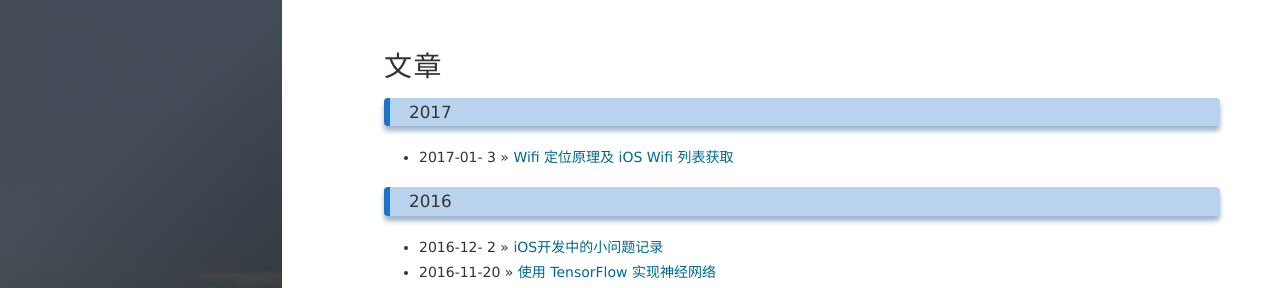
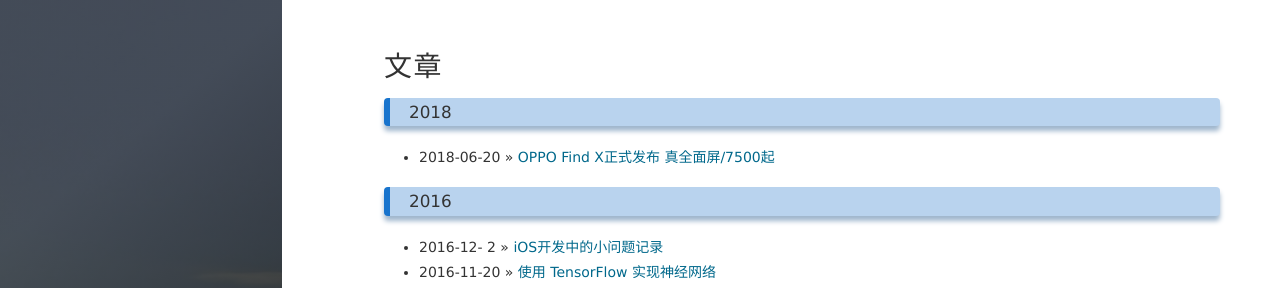
Before and after one commit to EYERER/EYERER.github.io, a Jekyll site: the page built from archive.html, in a window 1280 px wide and 995 px high. Shown: the top 288 px of the window. Built offline with Jekyll 4.4.1, drawn with Linux system fonts in a browser that asks for light colours; nearby versions of some CDN libraries; comment, search, counter and statistics services are not loaded; part of the change alters nothing that is shown.

Commit message:
Update 2017-01-03-iOS_Wifilist.md

````diff
--- a/_posts/2017-01-03-iOS_Wifilist.md
+++ b/_posts/2017-01-03-iOS_Wifilist.md
@@ -1,155 +1,16 @@
 ---
 layout: post
-title: Wifi 定位原理及 iOS Wifi 列表获取
-date: 2017-01-03
-tag: iOS
+title: OPPO Find X正式发布 真全面屏/7500起
+date: 2018-06-20
+tag: Android
 ---
-
-　　对于大家来说，Wifi 应该是一个很熟悉的词了，我们每天都可能在使用 Wifi 热点。Wifi 除了能给我们提供热点之外同时还有定位的作用， 现在移动设备的对用户的隐私保护是越来越严格了，就如定位功能，必须要经过设备用户的授权才能使用 Location 给这台设备定位。这些严格的隐私政策对用户起到到保护作用，但对开发人员却是一种阻碍，在产品强需求的情况下用户是会授权的，如地图类应用，但是另外一些没有对定位强需求的产品，用户可能就不会给你授权了，这是我们可以考虑下 Wifi 定位了。
-
-### Wifi 定位原理
-
-　　当我们使用手机扫面 Wifi 的时候，其实就可以定位到这台手机的位置信息了。每个 Wifi 路由开启后，都会不停的往四周发射信号，我们把 Wifi 路由想象成太阳以某种频度不停的往周围发射电磁波，电磁波会因距离的削弱，同时也会因为物体阻挡而削弱。例子就是我们在离 Wifi 路由器同样远的位置，有些地方信号强度高有些地方信号强度低。路由同时也叫 Wifi 热点（或者 Wifi AP：Access Point）。每一个 Wifi 路由器都会有一个 BSSID，很多人都管这个 BSSID 叫 MAC 地址（其实 BSSID 并不是 MAC 地址），BSSID 设定了一般就不会在变也不会重复，也就意味着是全球唯一的，这是路由制造的规则，既然有规则那么就会有不遵守规则的人，文章结尾会介绍不遵守规则的人是如何害人害己的。
-
-　　刚才提到的 BSSID，在 Wifi 路由器的发射中是可以检测到的，同时 Wifi 路由信号还伴随着，SSID(路由器的名称：如XX的Wifi)、signalStrength（手机接收到Wifi的信号强度）及其它信息。看到这里你应该知道如何使用Wifi定位的了，条件：唯一不变的BSSID 和 手机到路由器的信号强度。思路：Wifi 信号是有范围的，我们假设这个范围就是10米为半径的一个圆(实际情况根据Wifi路由厂商和路由器周围环境而定)，我们去采集一些Wifi热点回来，某家水果店的 Wifi、某家餐馆的 Wifi 等等，我们自己去采集的我们肯定知道他们的具体位置，及刚才提到的 Wifi 中的信息：BSSID、SSID、signalStrength，再把他们存入数据库，采集的人可以很多：专业采集人员、出租车司机、快递员等等，他们经常穿梭于大街小巷，其实我们每个人都是Wifi数据库的采集人员，我们的手机厂商每天都在默默的采集着我们的位置信息，iPhone手机系统设置里就可以看到你今天去哪了，你的Wifi连接过哪些设备也是知道的。时间越久Wifi数据库信息越丰富，最终会发现每个BSSID会对应多个SSID和signalStrength，因为SSID是可以修改的，signalStrength是由于在这个Wifi热点的周围不同位置采集的，所以信号强度也不同。采集的信号强度越多，给BSSID也就是这个Wifi热点的定位就越精准。
-
-　　现在如果我去一个陌生的地方，我打开手机扫描周围的 Wifi 刚好扫描到了一个或几个，我把这个 Wifi 信息（BSSID）传给服务器，服务器通过这个 BSSID 去数据库查找，就能直接匹配到对应的位置，返回给我。如果匹配不到则表示这里没人来采集过 Wifi 信息，或者是这个 Wifi 热点是最近布置的，采集人员还没来得及采集。服务器可以把这些未采集到的先分类后期统一规划。
-
-　　Wifi 定位整体功能是需要服务端来配合的，也就表示必须要有网络环境才行。其实移动端(手机、Pad等)也可以独立完成，不过对技术和设备硬件要求会高很多，全球的 Wifi 热点是一个很庞大的数据量，需要经过高精度的无损压缩后放在内存很大的手机里才行，或许多年以后可以实现吧(即使技术上能实现了，对于产品和研发来说收益、风险、和工作量又是一场PK)
-
-
-### iOS 申请获取 Wifi 列表权限
-
-　　知道了原理有啥用呢，能实现么？好吧现在就遇到问题了，移动设备如今主要是 Andorid 和 iOS, Android 上可以直接扫描 Wifi 列表获取相关信息，自己去网上找找, 所以说会原理不一定会技术实现，我也就只能讲讲 iOS 的技术实现了。
-　　iOS 上获取 Wifi 列表其实也有很大限制，在 iOS 9 以前是不能获取Wifi列表的，只能获取当前连接的 Wifi 信息，也就表示只有连接了 Wifi 才能定位，刚才文章说到的场景是，我在一个陌生的原理，拿出手机扫描 Wifi ，也就是我并没连接那里的 Wifi（我不知道密码我怎么连啊）。Apple 在 iOS 9 以后，提供了获取Wifi列表的API，但是获取Wifi列表是有门槛的，主要步骤有：
-
->* 1、向 Apple 申请开发 Network Extension 权限
->* 2、申请包含 Network Extension 的描述文件
->* 3、配置 Info.plist
->* 4、配置 entitlements
->* 5、iOS 获取 Wifi 列表代码实现
->* 6、获取Wifi列表回调
-
-### 1、向 Apple 申请开发 Network Extension 权限
-
-　　首先要先写封邮件给 [networkextension@apple.com](mailto:networkextension@apple.com) ，问苹果要开发 Network Extension 的权限。
-苹果收到邮件后会自动回复邮件，在 [https://developer.apple.com/contact/network-extension/](https://developer.apple.com/contact/network-extension/) 里面填写申请表格，内容包括：
-
-```
-Organization：
-
-Company / Product URL:
-
-What's your product's target market?
-
-What's your company's primary function?
-
-Describe your application and how it will use the Network Extension framework.
-
-What type of entitlement are you requesting?
-
-。。。
-```
-
-申请后大概两周左右能收到 Aplle的 确认信，如：
-
-```
-Hi,
-
-Thanks for your interest in the Network Extension APIs.
-
-We added a new template containing the Network Extension entitlements to your team.
-
-。。。。
-```
-
-### 2、申请包含 Network Extension 的描述文件
-
-![](/images/posts/Wifilist/PastedGraphic.png)
-
-选择包含 Network Extension 的描述文件，后点击下载，下载完成双击描述文件。
-
-### 3、配置 Info.plist
-
-Xcode Info.plist 里 Required background modes 添加 一个 network-authentication(item)
-
-![](/images/posts/Wifilist/infoplist.png)
-
-### 4、配置 entitlements
-
-Demo.entitlements（Demo是项目名称） 里添加 Key-Value: com.apple.developer.networking.HotspotHelper -> YES
-
-![](/images/posts/Wifilist/entitlement.png)
-
-### 5、iOS 获取 Wifi 列表代码实现
-
-导入头文件
-
-```
-#import <NetworkExtension/NetworkExtension.h>
-```
-
-代码实现
-
-```
-- (void)getWifiList {
-
-	if (![[[UIDevice currentDevice] systemVersion] floatValue] >= 9.0) {return;}
-	dispatch_queue_t queue = dispatch_queue_create("com.leopardpan.HotspotHelper", 0);
-	[NEHotspotHelper registerWithOptions:nil queue:queue handler: ^(NEHotspotHelperCommand * cmd) {
-		if(cmd.commandType == kNEHotspotHelperCommandTypeFilterScanList) {
-			for (NEHotspotNetwork* network  in cmd.networkList) {
-				NSLog(@"network.SSID = %@",network.SSID);
-			}
-		}
-	}];
-}
-```
-kNEHotspotHelperCommandTypeFilterScanList： 表示扫描到 Wifi 列表信息。
-
-NEHotspotNetwork 里有如下信息：
-
->* SSID：Wifi 名称
->* BSSID：站点的 MAC 地址
->* signalStrength： Wifi信号强度，该值在0.0-1.0之间
->* secure：网络是否安全 (不需要密码的 Wifi，该值为 false)
->* autoJoined： 设备是否自动连接该 Wifi，目前测试自动连接以前连过的 Wifi 的也为 false 。
->* justJoined：网络是否刚刚加入
->* chosenHelper：HotspotHelper是否为网络的所选助手
-
-[官方文档连接](https://developer.apple.com/reference/networkextension/nehotspotnetwork)
-
-
-### 6、获取Wifi列表回调
-
-当你把上面的代码写完，并成功运行项目后，发现并没有Wifi列表的回调。因为你还没刷新Wifi列表，你需要：
-
-* 打开手机系统设置 -> WLAN -> 系统 Wifi 列表加载出来时，上面代码部分才会回调，才能获取到 Wifi 列表。
-
-<img src="/images/posts/Wifilist/WLAN.png" height="360" width="200">
-
-这个时候你就能看到控制台源源不断的Log。
-
-### 注意事项
-
-* 1、获取Wifi列表功能由于是需要申请后台权限，所以能后台激活App(应用程序)，而且激活后App的进程能存活几个小时。
-* 2、整个获取Wifi列表不需要App用户授权，也就是在App用户无感知下获取设备的Wifi列表信息，使用时请正当使用。
-* 3、Wifi列表获取 NetworkExtension 是 iOS 9以后才出的，目前 iOS 9 已经覆盖很广了。
-
-
-下面付一张来自 [TalkingData 对iOS操作系统的统计报表](https://www.talkingdata.com/index/#/device/os/zh_CN)，时间：2017-01-03
-
-<img src="/images/posts/Wifilist/systemVersion.png" height="280" width="600">
-
-### Q&A
-
-在操作过程或者文章有问题的话欢迎在 [原文](http://baixin.io/2017/01/iOS_Wifilist/) 里提问或指正。
-
->* 使用 Demo 我就不提供了，你如果没有申请 NetworkExtension 权限，提供了 Demo 你也无法使用。
-
-<br>
-
-参考资源：[NEHotspotHelper NetworkExtension API iOS9.0](http://stackoverflow.com/questions/31704292/nehotspothelper-networkextension-api-ios9-0)
-
-<br>
-转载请注明：[潘柏信的博客](http://baixin) » [Wifi 定位原理及 iOS Wifi 列表获取](http://baixin.io/2017/01/iOS_Wifilist/)
+<div class="b_article" id="b_article">
+							<p>　　北京时间6月20日凌晨，<a href="http://product.cnmo.com/cell_phone/index1624158.shtml">OPPO Find X</a>在巴黎卢浮宫正式发布。这是时隔四年后，<a href="http://product.cnmo.com/pro_sub_manu/sub_57_manu_1673_1.shtml">OPPO</a>旗下的Find系列再次更新。</p><p style="text-align: center;"><a href="http://product.cnmo.com/article/1546179.html"><img src="http://icon.cnmo-img.com.cn/touch/forum/bg.png" lazy_img="http://img.cnmo-img.com.cn/1547_600x1000/1546179.jpg"  alt="【图片1】OPPO Find X正式发布 真全面屏/7500起" /></a><br />
+OPPO <a href="http://product.cnmo.com/cell_phone/index1624158.shtml">Find X</a>发布</p><p>　　OPPO Find X搭载全新的6.42英寸&ldquo;曲面全景屏&rdquo;，正面完全无开孔，实现93.8%的超高屏占比。该机首创多弧度加工工艺，视觉盈润且手感舒适。背部融入独特的&ldquo;3D叠层流光点彩&rdquo;工艺，让波尔多红和冰珀蓝的色彩向周围渐变，达到与众不同的光影效果。</p><p style="text-align: center;"><a href="http://product.cnmo.com/article/1546175.html"><img src="http://icon.cnmo-img.com.cn/touch/forum/bg.png" lazy_img="http://img.cnmo-img.com.cn/1547_600x1000/1546175.jpg"  alt="【图片2】OPPO Find X正式发布 真全面屏/7500起" /></a><br />
+OPPO Find X</p><p>　　OPPO将摄像头和3D结构光等元器件集成在双轨潜望结构上，使用时自动升起，不使用时下降隐藏。在此结构中，包含了2500万像素前置摄像头以及1600万+2000万像素AI智能双摄。OPPO Find X还加入了一套针对逆光场景的拍摄方案，自拍时具备3-HDR 2.0；后置拍摄具备RAW HDR，可以直接使用原始RAW数据进行合成处理；智能场景识别得到升级，现可识别21类独立场景，多达800个场景组合。</p><p style="text-align: center;"><a href="http://product.cnmo.com/article/1546178.html"><img src="http://icon.cnmo-img.com.cn/touch/forum/bg.png" lazy_img="http://img.cnmo-img.com.cn/1547_600x1000/1546178.jpg"  alt="【图片3】OPPO Find X正式发布 真全面屏/7500起" /></a><br />
+OPPO Find X</p><p>　　同时，其还加入了O-Face 3D结构光技术，官方表示误识率仅百万分之一。除了可用于人脸解锁外，OPPO还与<a href="http://app.cnmo.com/android/105072/">支付宝</a>合作实现了O-Face人脸支付，使OPPO Find X成为首款支持人脸支付的<a href="http://app.cnmo.com/android/">Android</a>手机。O-Face 3D结构光让前置自拍带来人像光效模式，同时还加入喜闻乐见的Omoji 3D表情功能。</p><p style="text-align: center;"><a href="http://product.cnmo.com/article/1546176.html"><img src="http://icon.cnmo-img.com.cn/touch/forum/bg.png" lazy_img="http://img.cnmo-img.com.cn/1547_600x1000/1546176.jpg"  alt="【图片4】OPPO Find X正式发布 真全面屏/7500起" /></a><br />
+</p><p>　　OPPO Find X搭载骁龙845移动平台，内置3730mAh电池，运行基于<a href="http://app.cnmo.com/android/">Android</a> 8.1定制的ColorOS 5.1 AI智慧系统，深度融入AI人工智能。手机内置语音助手功能，并采用低功耗智能MIC，可根据所处环境噪音大小自动调节性能。</p><p style="text-align: center;"><a href="http://product.cnmo.com/article/1546188.html"><img src="http://icon.cnmo-img.com.cn/touch/forum/bg.png" lazy_img="http://img.cnmo-img.com.cn/1547_600x1000/1546188.jpg"  alt="【图片5】OPPO Find X正式发布 真全面屏/7500起" /></a><br />
+OPPO Find X兰博基尼版</p><p style="text-align: center;"><a href="http://product.cnmo.com/article/1546177.html"><img src="http://icon.cnmo-img.com.cn/touch/forum/bg.png" lazy_img="http://img.cnmo-img.com.cn/1547_600x1000/1546177.jpg"  alt="【图片6】OPPO Find X正式发布 真全面屏/7500起" /></a><br />
+OPPO Find X海外售价</p><p>　　目前，官方仅公布了OPPO Find X的海外售价，8GB+256GB售价999欧元（约合人民币7495元）。同时亮相还有OPPO Find X兰博基尼版，其采用碳纤维纹理机身设计，搭载Super VOOC超级闪充技术，512GB版售价1699欧元（约人民币12746元）。该机的国行售价将在6月29日中国发布会上公布。</p><p><br />
+</p></a>						</div>
+																							</div>
````
